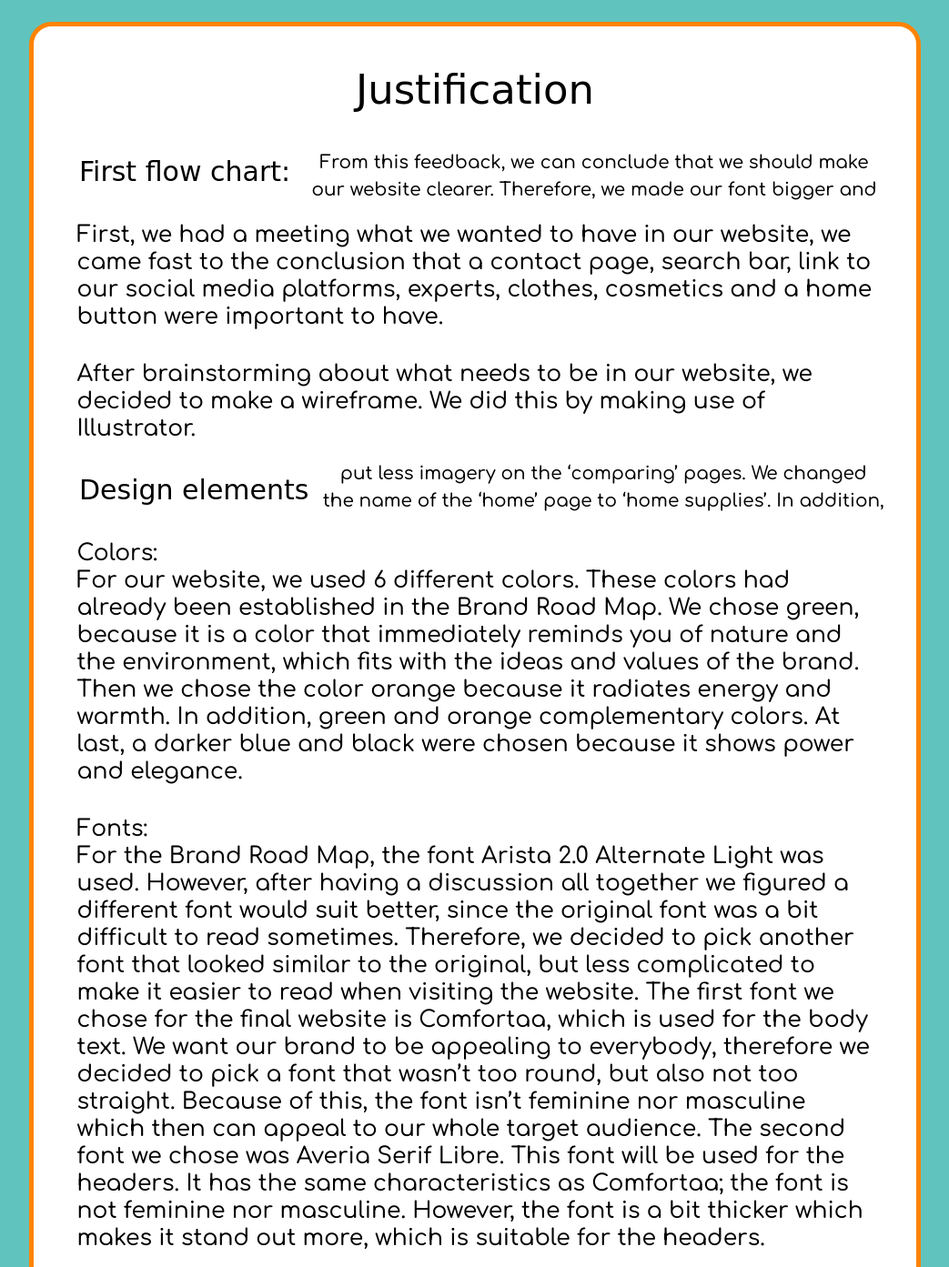
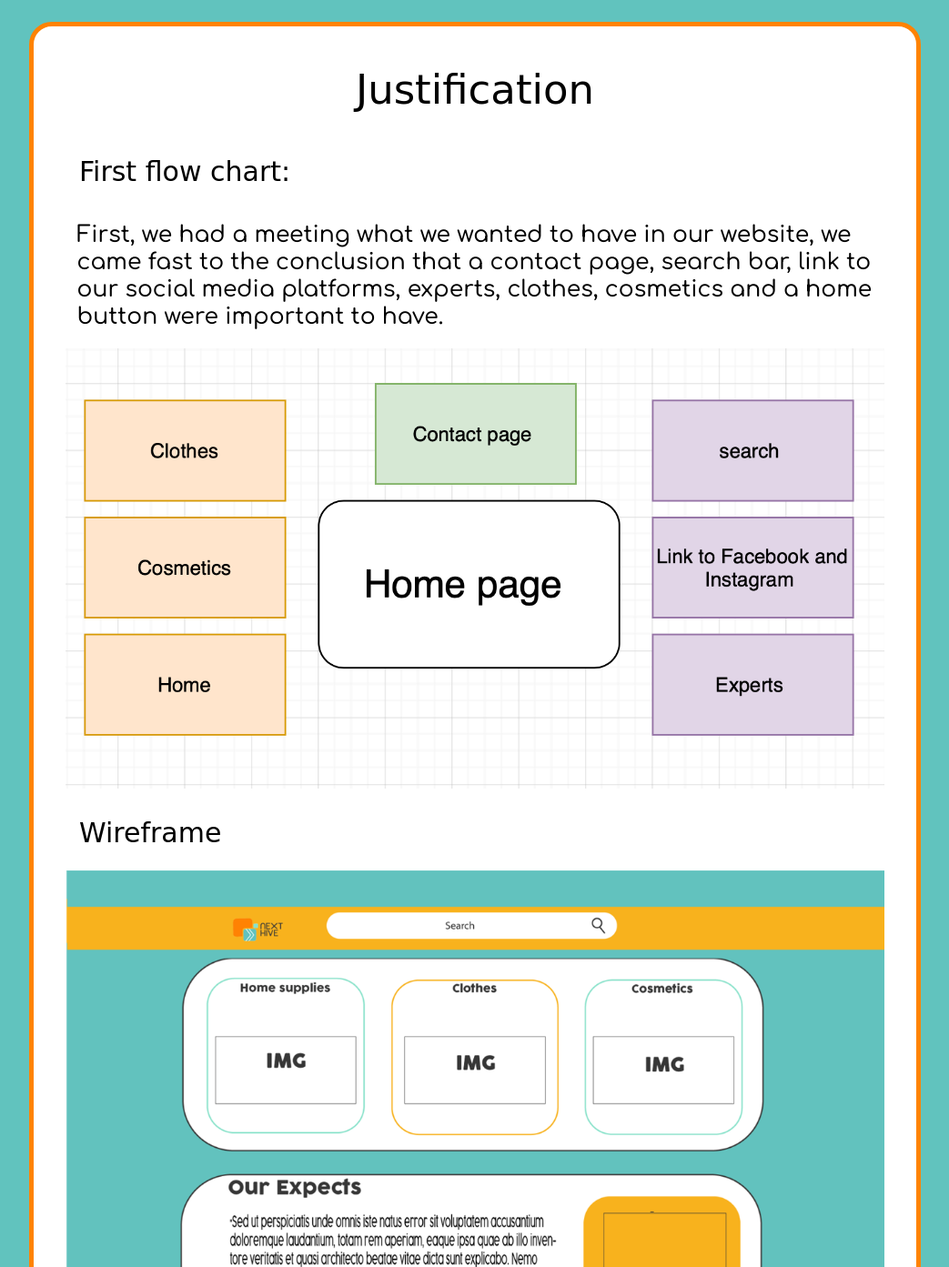
Before and after one commit to AmberMeeusen/next-hive, a plain HTML site: page 23456789.html in a window 1280 px wide. Shown: the top 1393 px of the page at 91% size, without its empty margins (118-1161 px from the left). Drawn offline with Linux system fonts and the light colour scheme; a web font is replaced by a local one.

Commit message:
justification

```diff
--- a/23456789.html
+++ b/23456789.html
@@ -22,12 +22,17 @@
 			<h3> Justification </h3>
 			<h5> First flow chart:</h5>
 			<h4> First, we had a meeting what we wanted to have in our website, we came fast to the conclusion that a contact page, search bar, link to our social media platforms, experts, clothes, cosmetics and a home button were important to have.</h4>
-			<p></p>
+			<p><img class="img-fluid" src="images/flow.png" alt="" width="1000" height="600"></p>
+			<h5> Wireframe</h5>
+			<p><img class="img-fluid" src="images/home.png" alt="" width="1000" height="600">
+				<img class="img-fluid" src="images/second.png" alt="" width="1000" height="600">
+				<img class="img-fluid" src="images/contact.png" alt="" width="1000" height="600">
+			</p>
 			<h4>After brainstorming about what needs to be in our website, we decided to make a wireframe. We did this by making use of Illustrator.  </h4>
 			<h5>Design elements</h5>
 			<h4>Colors: <br>
 				For our website, we used 6 different colors. These colors had already been established in the Brand Road Map. We chose green, because it is a color that immediately reminds you of nature and the environment, which fits with the ideas and values of the brand. Then we chose the color orange because it radiates energy and warmth. In addition, green and orange complementary colors. At last, a darker blue and black were chosen because it shows power and elegance.  </h4>
-			<p></p>
+			<p><img class="img-fluid" src="images/color.png" alt="" width="1000" height="600"></p>
 			<h4>Fonts: <br>
 				For the Brand Road Map, the font Arista 2.0 Alternate Light was used. However, after having a discussion all together we figured a different font would suit better, since the original font was a bit difficult to read sometimes. Therefore, we decided to pick another font that looked similar to the original, but less complicated to make it easier to read when visiting the website. The first font we chose for the final website is Comfortaa, which is used for the body text. We want our brand to be appealing to everybody, therefore we decided to pick a font that wasn’t too round, but also not too straight. Because of this, the font isn’t feminine nor masculine which then can appeal to our whole target audience. The second font we chose was Averia Serif Libre. This font will be used for the headers. It has the same characteristics as Comfortaa; the font is not feminine nor masculine. However, the font is a bit thicker which makes it stand out more, which is suitable for the headers.</h4>
 				<h4>User testing: <br>
@@ -52,10 +57,7 @@
 							<ol>It is not mentioned in the expert page that the experts are only accessible through a subscription. </ol>
 						</ul>
 			</h4>
-			<p>From this feedback, we can conclude that we should make our website clearer. Therefore, we made our font bigger and put less imagery on the ‘comparing’ pages. We changed the name of the ‘home’ page to ‘home supplies’. In addition, we added more imagery to the home page to make it more appealing. We added the subscriptions to the home page with a little summary about the costs and benefits. This way it is easier for customers to understand and find the subscriptions. We are also going to add an Instagram and Facebook icon to make our social media pages easier to find.  </p>
-
-
-
+			<h4>From this feedback, we can conclude that we should make our website clearer. Therefore, we made our font bigger and put less imagery on the ‘comparing’ pages. We removed the 'homepage' and added the link to the logo. We decided to keep 'home' as this descibes the category the best. In addition, we added more imagery to the home page to make it more appealing. We added the subscriptions to the home page with a little summary about the costs and benefits. This way it is easier for customers to understand and find the subscriptions. We are also going to add an Instagram and Facebook icon to make our social media pages easier to find.</h4>
 
 		</div>
 		</div>
```
Also changed, not shown: images/color.png (added).
